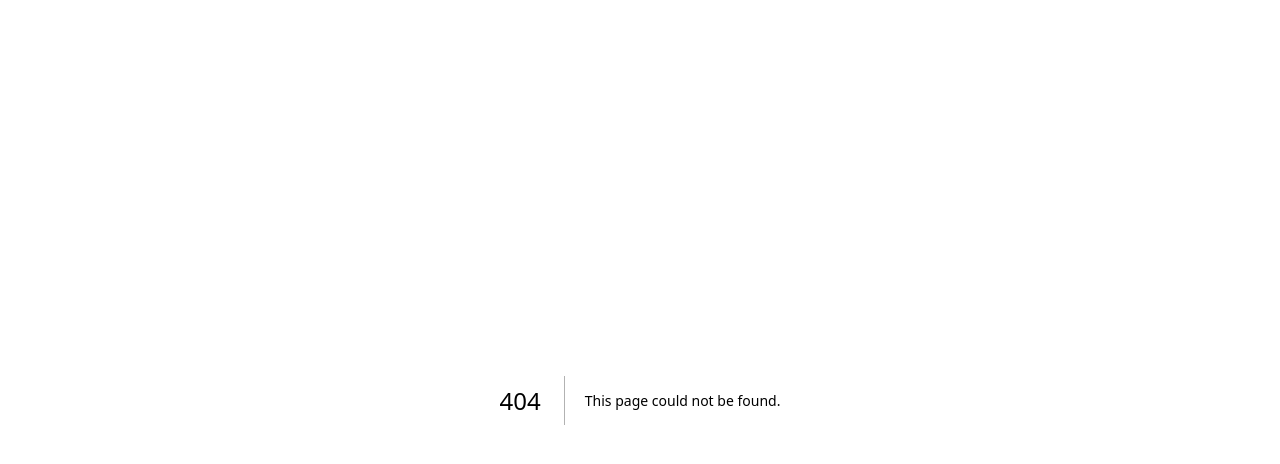
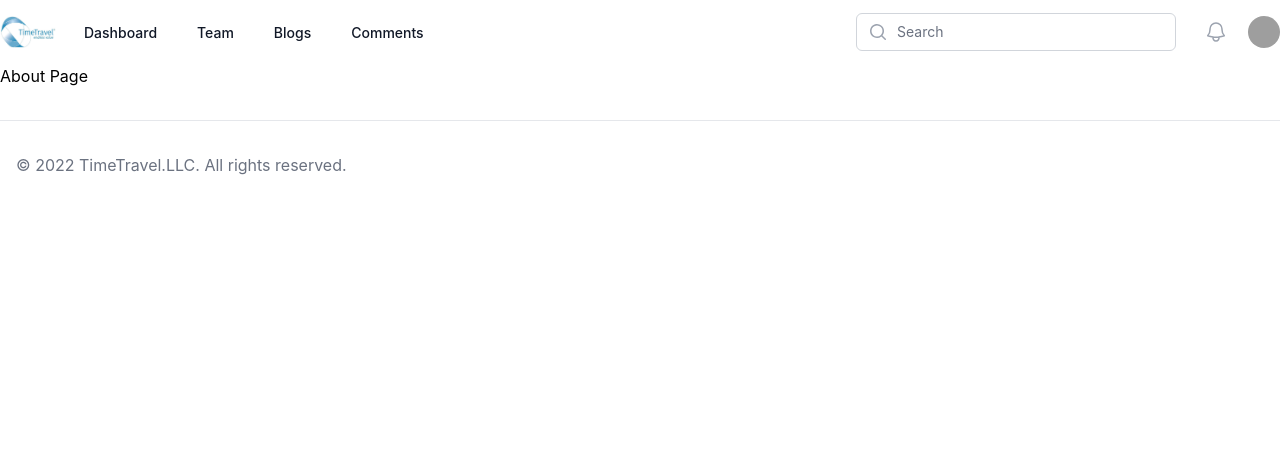
Before and after one commit to sailingdev/medium-clone-next-app, a Next.js app: page /about in a window 1280 px wide. Before the commit this address had no page. Shown: the top 464 px of the page. Built offline with nearby package versions, Linux system fonts and the light colour scheme; grey boxes are pictures that could not be loaded.

Commit message:
Change a tag to Link

```diff
--- a/components/_ui/BlogCard/styles.module.scss
+++ b/components/_ui/BlogCard/styles.module.scss
@@ -2,6 +2,8 @@
   @apply w-full;
 
   &:hover {
+    @apply cursor-pointer;
+
     .imageWrapper .textWrapper {
       @apply opacity-100;
     }
--- a/layout/Header/index.tsx
+++ b/layout/Header/index.tsx
@@ -1,10 +1,12 @@
 import React, { Fragment } from "react";
-import styles from "./styles.module.scss";
 import Image from "next/image";
-import logoImage from "../../assets/image/logo.png";
+import Link from "next/link";
 import { Disclosure, Menu, Transition } from "@headlessui/react";
 import { Bars3Icon, BellIcon, XMarkIcon } from "@heroicons/react/24/outline";
+
+import logoImage from "../../assets/image/logo.png";
 import SearchBox from "../../components/_ui/SearchBox";
+import styles from "./styles.module.scss";
 
 const navLinkItem = [
   {
@@ -39,9 +41,9 @@ const Header: React.FC = () => {
                 <div className={styles.linkTitleWrapper}>
                   {/* Current: "border-indigo-500 text-gray-900", Default: "border-transparent text-gray-500 hover:border-gray-300 hover:text-gray-700" */}
                   {navLinkItem.map((navItem, index) => (
-                    <a href={navItem.link} key={index} className={styles.titleWrapper}>
+                    <Link href={navItem.link} key={index} className={styles.titleWrapper}>
                       {navItem.label}
-                    </a>
+                    </Link>
                   ))}
                 </div>
               </div>
@@ -90,19 +92,19 @@ const Header: React.FC = () => {
                   >
                     <Menu.Items className={styles.menuItemWrapper}>
                       <Menu.Item>
-                        <a href="#" className={styles.menuItem}>
+                        <Link href="/about" className={styles.menuItem}>
                           Your Profile
-                        </a>
+                        </Link>
                       </Menu.Item>
                       <Menu.Item>
-                        <a href="#" className={styles.menuItem}>
+                        <Link href="#" className={styles.menuItem}>
                           Settings
-                        </a>
+                        </Link>
                       </Menu.Item>
                       <Menu.Item>
-                        <a href="#" className={styles.menuItem}>
+                        <Link href="#" className={styles.menuItem}>
                           Sign out
-                        </a>
+                        </Link>
                       </Menu.Item>
                     </Menu.Items>
                   </Transition>
@@ -115,14 +117,11 @@ const Header: React.FC = () => {
             <div className={styles.linkWrapper}>
               {/* Current: "bg-indigo-50 border-indigo-500 text-indigo-700", Default: "border-transparent text-gray-600 hover:bg-gray-50 hover:border-gray-300 hover:text-gray-800" */}
               {navLinkItem.map((navItem, index) => (
-                <Disclosure.Button
-                  as="a"
-                  href={navItem.link}
-                  key={index}
-                  className={styles.linkItem}
-                >
+                <Link href={navItem.link} key={index}>
+                  <Disclosure.Button as="div" className={styles.linkItem}>
                     {navItem.label}
                   </Disclosure.Button>
+                </Link>
               ))}
             </div>
             <div className={styles.profileWrapper}>
@@ -146,15 +145,21 @@ const Header: React.FC = () => {
                 </button>
               </div>
               <div className={styles.buttonWrapper}>
-                <Disclosure.Button as="a" href="#" className={styles.button}>
+                <Link href="/">
+                  <Disclosure.Button as="div" className={styles.button}>
                     Your Profile
                   </Disclosure.Button>
-                <Disclosure.Button as="a" href="#" className={styles.button}>
+                </Link>
+                <Link href="/">
+                  <Disclosure.Button as="div" className={styles.button}>
                     Settings
                   </Disclosure.Button>
-                <Disclosure.Button as="a" href="#" className={styles.button}>
+                </Link>
+                <Link href="/">
+                  <Disclosure.Button as="div" className={styles.button}>
                     Sign out
                   </Disclosure.Button>
+                </Link>
               </div>
             </div>
           </Disclosure.Panel>
--- /dev/null
+++ b/pages/about.tsx
@@ -0,0 +1,18 @@
+import React from "react";
+import MainLayout from "../layout/MainLayout";
+
+const About: React.FC = () => {
+  return (
+    <>
+      <MainLayout
+        title="homepage"
+        description="this is homepage description"
+        keywords="this is keywords"
+      >
+        <p>About Page</p>
+      </MainLayout>
+    </>
+  );
+};
+
+export default About;
```
Lines whose indentation alone changed are shown as unchanged.
